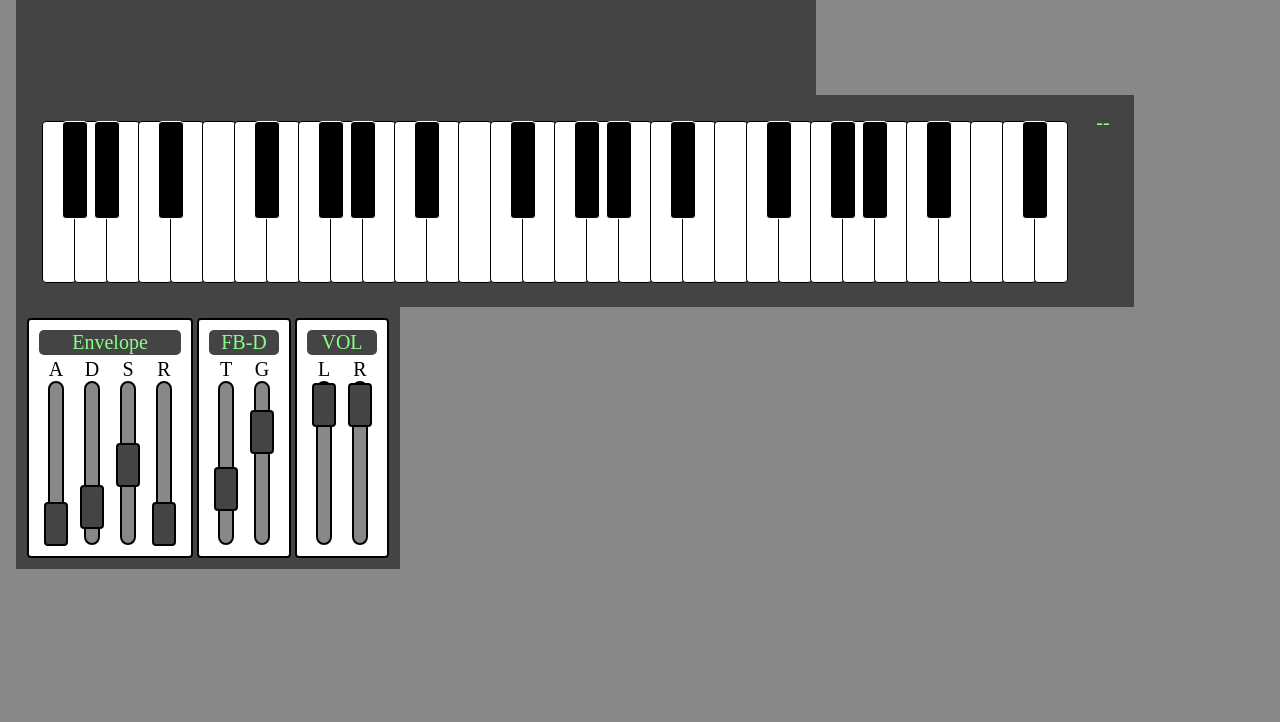
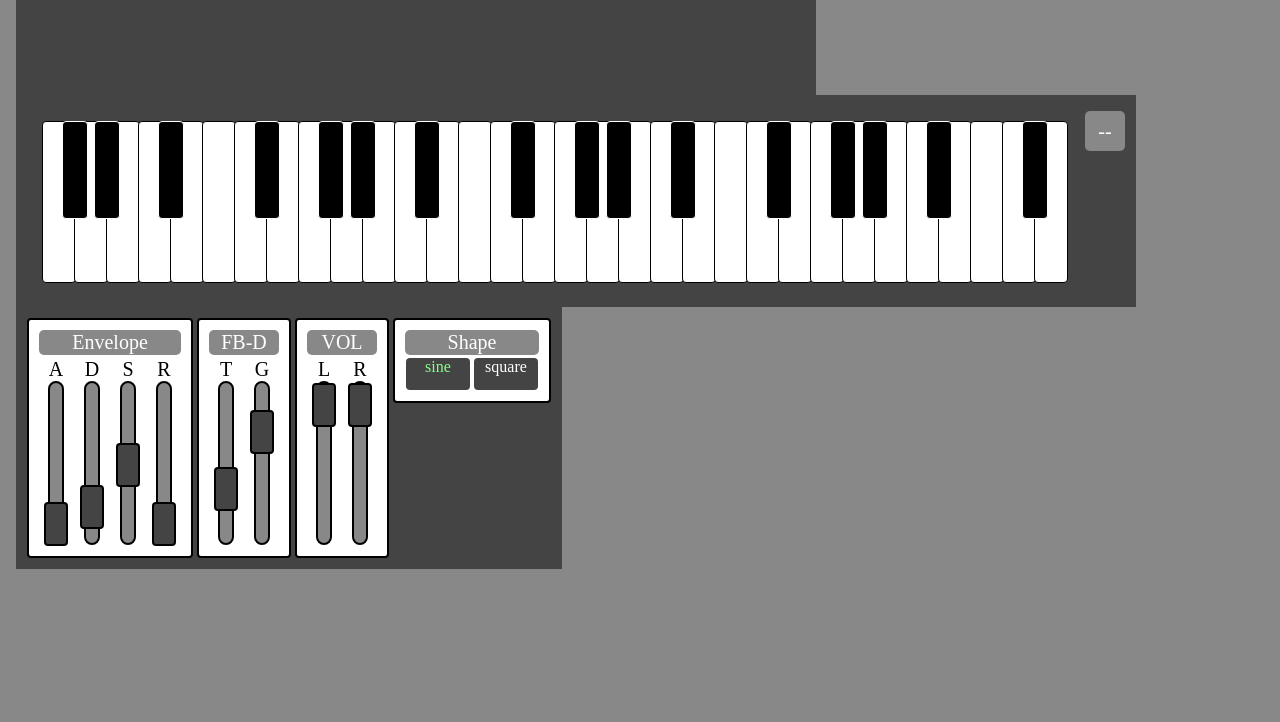
Before and after one commit to tenso/synthesound, a plain HTML site: page src/index.html in a window 1280 px wide. Shown: the part 78-800 px from the top of the page. Drawn offline with Linux system fonts and the light colour scheme.

Commit message:
Added GRadios.

```diff
--- /dev/null
+++ b/src/GUI/GRadios.css
@@ -0,0 +1,11 @@
+.radio-button-active {
+    width: 4em;
+    height: 2em;
+    color: #8f8;
+}
+
+.radio-button-inactive {
+    width: 4em;
+    height: 2em;
+    color: #fff;
+}
--- /dev/null
+++ b/src/GUI/GRadios.js
@@ -0,0 +1,87 @@
+"use strict";
+/*global setMouseCapturer*/
+/*global getStyle*/
+/*global getStyleInt*/
+/*global logError*/
+
+function GRadios(container, title) {
+    this.buttons = [];
+    this.container = container;
+    this.title = title;
+    this.contId = container.id;
+
+    this.table = document.createElement("table");
+    this.table.className = "collection-table component";
+
+    this.container.appendChild(this.table);
+
+    var titleRow = document.createElement("tr"),
+        titleElem = document.createElement("td");
+    titleElem.innerText = this.title;
+    titleElem.className = "label";
+    titleElem.colSpan = 10000;
+    titleRow.appendChild(titleElem);
+    this.table.appendChild(titleRow);
+
+    this.buttonCont = document.createElement("tr");
+    this.table.appendChild(this.buttonCont);
+}
+
+GRadios.prototype.makeButton = function (id, callback, isRadio) {
+    var button = document.createElement("div");
+
+    button.siblings = this.buttons;
+    button.className = "button-class radio-button-inactive";
+    button.innerText = id;
+    button.style.position = "relative";
+    button.id = "radio-button-" + this.contId + "-" + id;
+    button.value = false;
+    button.callback = callback;
+    button.isRadio = isRadio;
+
+    button.onmousedown = function (e) {
+        e.stopPropagation();
+        this.set();
+    };
+
+    button.set = function () {
+        var i;
+        if (this.isRadio) {
+            for (i = 0; i < this.siblings.length; i += 1) {
+                if (this.siblings[i].isRadio) {
+                    this.siblings[i].setValue(this.siblings[i] === this);
+                }
+            }
+        } else {
+            this.setValue(!this.value);
+        }
+    };
+    button.setValue = function (value) {
+        this.value = value;
+        this.className = "button-class " + (this.value ? "radio-button-active" : "radio-button-inactive");
+        this.callback(this.value);
+    };
+
+    return button;
+};
+
+/* Returns index of new button */
+GRadios.prototype.add = function (label, callback, isRadio) {
+    var cont = document.createElement("td"),
+        button = this.makeButton(label, callback, isRadio);
+
+    this.buttons.push(button);
+    cont.appendChild(button);
+
+    this.buttonCont.appendChild(cont);
+
+    return this.buttons.length - 1;
+};
+
+GRadios.prototype.set = function (index) {
+    if (index < 0 || index >= this.buttons.length) {
+        logError("index oob in GRadios");
+        return;
+    }
+    this.buttons[index].set();
+};
--- a/src/GUI/GSliders.css
+++ b/src/GUI/GSliders.css
@@ -10,8 +10,3 @@
     height: 2.5em;
     margin-left: -0.35em;
 }
-
-.h-slider-label {
-    font-size: 1.25em;
-    text-align: center;
-}
--- a/src/GUI/GSliders.js
+++ b/src/GUI/GSliders.js
@@ -4,7 +4,6 @@
 /*global getStyleInt*/
 
 function GSliders(container, title) {
-    this.sliders = [];
     this.container = container;
     this.title = title;
     this.contId = container.id;
@@ -14,8 +13,8 @@ function GSliders(container, title) {
 
     this.container.appendChild(this.table);
 
-    var titleRow = document.createElement("tr");
-    var titleElem = document.createElement("td");
+    var titleRow = document.createElement("tr"),
+        titleElem = document.createElement("td");
     titleElem.innerText = this.title;
     titleElem.className = "label";
     titleElem.colSpan = 10000;
@@ -31,7 +30,6 @@ GSliders.prototype.makeSlider = function (id, val, min, max, callback) {
         knob = document.createElement("div");
 
     knob.className = "button-class knob h-slider-knob";
-    knob.isDown = false;
     knob.style.position = "relative";
 
     knob.id = "h-slider-knob-" + this.contId + "-" + id;
@@ -74,7 +72,7 @@ GSliders.prototype.makeSlider = function (id, val, min, max, callback) {
     track.className = "h-slider-track track";
     track.knob = knob;
     track.onmousedown = function (e) {
-        e.target.knob.setValue(1.0 - (e.offsetY / e.target.offsetHeight));
+        this.knob.setValue(1.0 - (e.offsetY / this.offsetHeight));
     };
 
     track.appendChild(knob);
@@ -91,7 +89,7 @@ GSliders.prototype.add = function (label, val, min, max, callback) {
         maxY;
 
     sliderLabel.innerText = label;
-    sliderLabel.className = "h-slider-label";
+    sliderLabel.className = "component-label";
     cont.appendChild(sliderLabel);
 
     cont.appendChild(slider);
--- /dev/null
+++ b/src/GUI/gstyle.css
@@ -0,0 +1,63 @@
+
+.button-class {
+    background: #444;
+    border-radius: 0.25em;
+    text-align: center;
+}
+
+.button {
+    padding: 0.25em;
+    color: #fff;
+    border: 2px solid #fff;
+    font-size: 2em;
+    display: inline-block;
+}
+
+.button-class:active {
+    border-color: #8f8;
+    color: #8f8;
+}
+
+.component {
+    background: #fff;
+    border: 2px solid #000;
+    border-radius: 0.25em;
+}
+
+.component-label {
+    font-size: 1.25em;
+    text-align: center;
+}
+
+.collection {
+    background: #444;
+}
+
+.collection-table {
+    display: inline-block;
+    padding: 0.5em;
+}
+
+.collection-row {
+    vertical-align: top;
+}
+
+.label {
+    color: #fff;
+    font-size: 1.25em;
+    text-align: center;
+    background: #888;
+    border-radius: 0.25em;
+    margin-top: 0.25em;
+    margin-bottom: 0.25em;
+}
+
+.knob {
+    border: 2px solid #000;
+}
+
+.track {
+    background: #888;
+    border: 2px solid #000;
+    border-radius: 8px;
+}
--- a/src/audio.js
+++ b/src/audio.js
@@ -14,8 +14,7 @@
 
 /*global noteHz*/
 /*global noteName*/
-var type = "sine",
-    generators = [],
+var generators = [],
     mixer,
     mixerOut,
     adsr,
@@ -23,12 +22,7 @@ var type = "sine",
     out,
     scope = [];
 
-function changeType() {
-    if (type === "sine") {
-        type = "square";
-    } else {
-        type = "sine";
-    }
+function setShape(type) {
     generators[0].type = type;
     generators[1].type = type;
     generators[2].type = type;
@@ -76,6 +70,8 @@ function setParam(param, val) {
         delay.setDelay(val);
     } else if (param === "Dg") {
         delay.setGain(val);
+    } else if (param == "shape") {
+        setShape(val);
     }
 }
 function getParam(param) {
@@ -95,6 +91,8 @@ function getParam(param) {
         return delay.delay;
     } else if (param === "Dg") {
         return delay.gain;
+    } else if (param === "shape") {
+        return generators[0].type;
     }
 }
 
@@ -116,9 +114,9 @@ function startAudio(freq) {
         return false;
     }
     mixer = new SMix();
-    generators[0] = new SGen({"freq": 220, "amp": 0.25, "type": type});
-    generators[1] = new SGen({"freq": 220, "amp": 0.25, "type": type});
-    generators[2] = new SGen({"freq": 110, "amp": 0.25, "type": type});
+    generators[0] = new SGen({"freq": 220, "amp": 0.25, "type": "sine"});
+    generators[1] = new SGen({"freq": 220, "amp": 0.25, "type": "sine"});
+    generators[2] = new SGen({"freq": 110, "amp": 0.25, "type": "sine"});
     mixer.addInput(generators[0]);
     mixer.addInput(generators[1]);
     mixer.addInput(generators[2]);
--- a/src/index.html
+++ b/src/index.html
@@ -1,4 +1,5 @@
 <html>
+    <link href="GUI/gstyle.css" rel="stylesheet" type="text/css">
     <link href="style.css" rel="stylesheet" type="text/css">
 
     <script src="Util/log.js"></script>
@@ -22,6 +23,8 @@
     <script src="GUI/GScope.js"></script>
     <script src="GUI/GSliders.js"></script>
     <link href="GUI/GSliders.css" rel="stylesheet" type="text/css">
+    <script src="GUI/GRadios.js"></script>
+    <link href="GUI/GRadios.css" rel="stylesheet" type="text/css">
     <script src="GUI/GVKey.js"></script>
     <link href="GUI/GVKey.css" rel="stylesheet" type="text/css">
 
@@ -30,9 +33,6 @@
     </head>
 
     <body id="freqSelect">
-        <div id="play" class="button-class button">
-            Toggle WF
-        </div>
         <div id="stop" class="button-class button">
             Panic!
         </div>
@@ -44,7 +44,9 @@
         <table class="collection collection-table">
             <tr class="collection-row">
                 <td id="vkey" class="collection vkey"></td>
-                <td id="currentNote" class="label currentNote"></td>
+                <td>
+                    <div id="currentNote" class="label currentNote"></div>
+                </td>
             </tr>
         </table>
         <hr/>
@@ -53,6 +55,7 @@
                 <td id="adsrSliders"></td>
                 <td id="delSliders"></td>
                 <td id="volSliders"></td>
+                <td id="shapeSelect"></td>
             </tr>
         </table>
     </body>
--- a/src/input.js
+++ b/src/input.js
@@ -6,8 +6,8 @@
 /*global getParam*/
 /*global startAudio*/
 /*global stopAudio*/
-/*global changeType*/
 /*global GSliders*/
+/*global GRadios*/
 /*global GVKey*/
 /*global noteName*/
 /*global noteHz*/
@@ -75,6 +75,7 @@ window.onload = function () {
         playButton = document.getElementById("play"),
         stopButton = document.getElementById("stop"),
         currentNote = document.getElementById("currentNote"),
+        shapeSelect = document.getElementById("shapeSelect"),
         vkey,
         volSliders,
         delSliders,
@@ -99,7 +100,6 @@ window.onload = function () {
     freqSelect.addEventListener("keydown", parseInputDown, false);
     freqSelect.addEventListener("keyup", parseInputUp, false);
 
-    playButton.addEventListener("click", function () { changeType(); }, false);
     stopButton.addEventListener("click", function () { stopAudio(); }, false);
 
     startAudio();
@@ -119,8 +119,12 @@ window.onload = function () {
     volSliders.add("R", getParam("R"), 0.0, 1.0, function (value) { setParam("R", value); });
 
 
-    vkey = new GVKey(document.getElementById("vkey"), function(note) {keyDown(note);}, function(note) {keyUp(note);});
+    vkey = new GVKey(document.getElementById("vkey"), function (note) {keyDown(note); }, function (note) {keyUp(note); });
 
+    shapeSelect = new GRadios(document.getElementById("shapeSelect"), "Shape");
+    shapeSelect.add("sine", function (val) {if (val) {setParam("shape", "sine"); }}, true);
+    shapeSelect.add("square", function (val) {if (val) {setParam("shape", "square"); }}, true);
+    shapeSelect.set(0);
     /*testsuite*/
     runTests();
 };
--- a/src/style.css
+++ b/src/style.css
@@ -15,27 +15,11 @@ hr {
     margin: -1px;
     padding: 0px;
 }
+
 .currentNote {
-    display: inline-block;
     width: 2em;
-}
-
-.button-class {
-    background: #444;
-    border-radius: 0.25em;
-}
-
-.button {
-    padding: 0.25em;
-    color: #fff;
-    border: 2px solid #fff;
-    font-size: 2em;
-    display: inline-block;
-}
-
-.button-class:active {
-    border-color: #8f8;
-    color: #8f8;
+    height: 2em;
+    line-height: 2em;
 }
 
 .input-number {
@@ -50,47 +34,8 @@ hr {
     padding: 0em;
 }
 
-.component {
-    background: #fff;
-    border: 2px solid #000;
-    border-radius: 0.25em;
-}
-
-.collection {
-    background: #444;
-}
-
-.collection-table {
-    display: inline-block;
-    padding: 0.5em;
-}
-
-.collection-row {
-    vertical-align: top;
-}
-
 .vkey {
     padding: 1em;
     width: 64em;
     display: inline-block;
 }
-
-.label {
-    color: #8f8;
-    font-size: 1.25em;
-    text-align: center;
-    background: #444;
-    border-radius: 0.25em;
-    margin-top: 0.25em;
-    margin-bottom: 0.25em;
-}
-
-.knob {
-    border: 2px solid #000;
-}
-
-.track {
-    background: #888;
-    border: 2px solid #000;
-    border-radius: 8px;
-}
```
